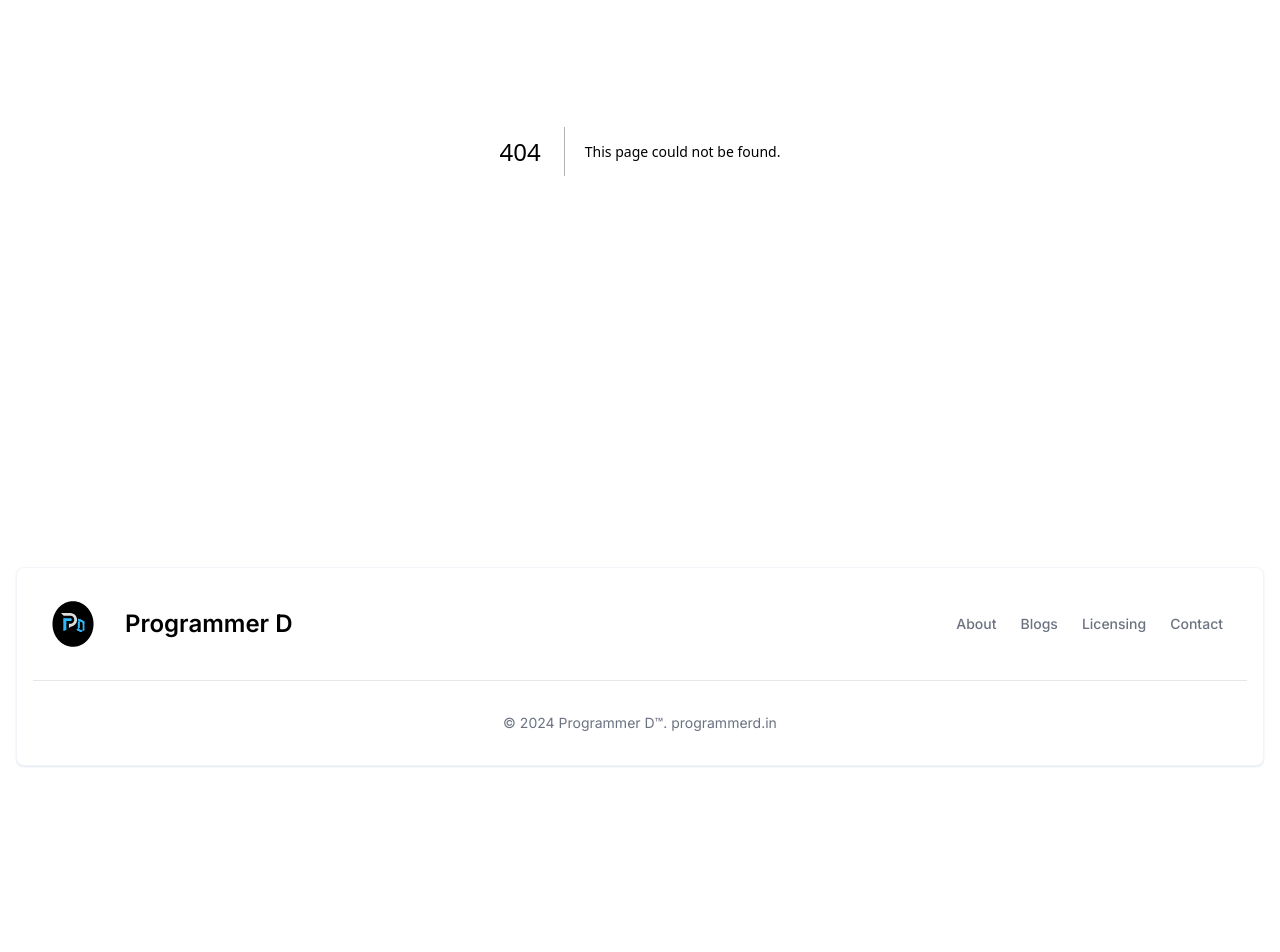
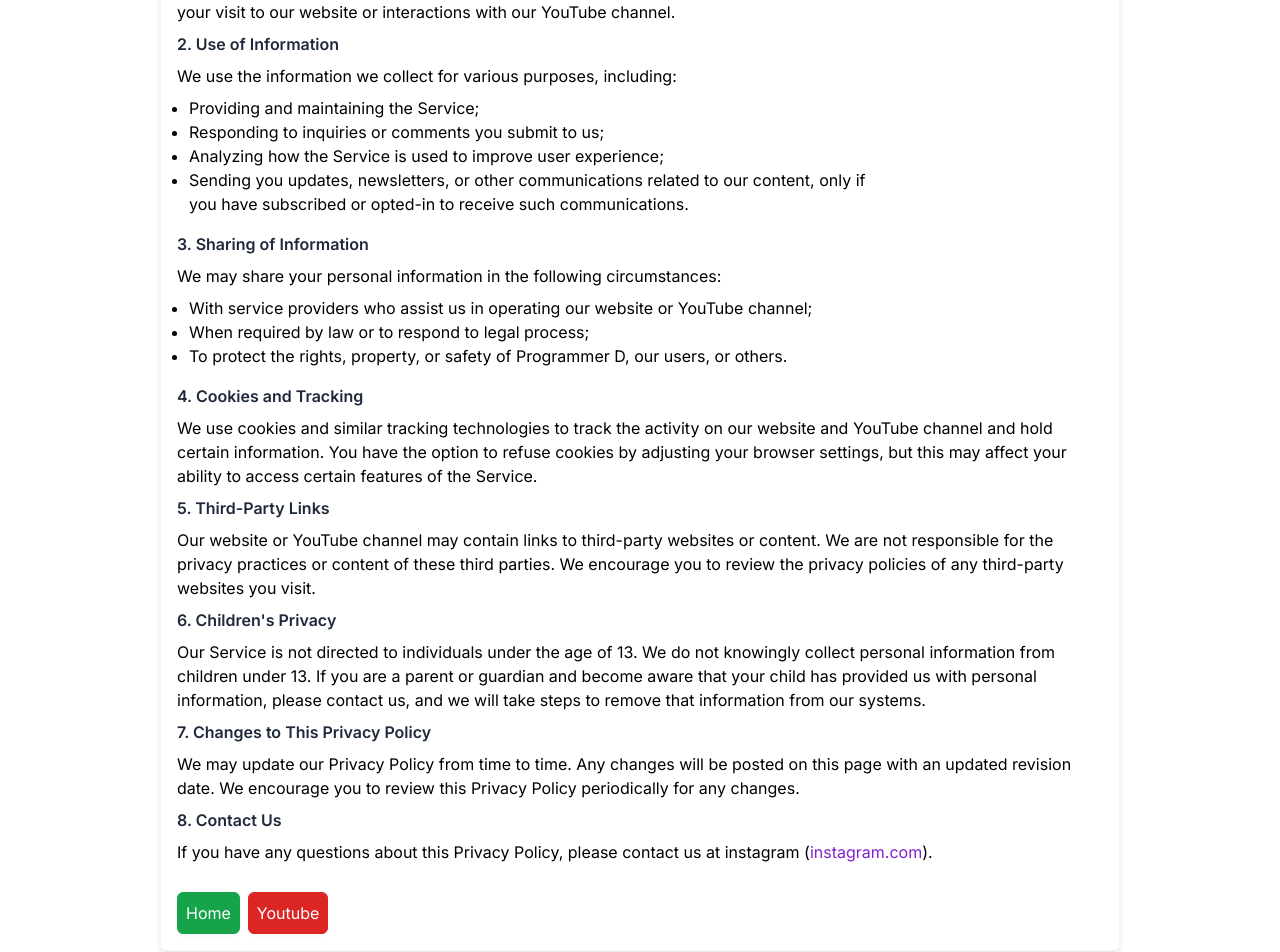
Before and after one commit to DeepakDhiman2005/programmerd, a Next.js app: page /privacy in a window 1280 px wide. Before the commit this address had no page. Shown: the part 320-1272 px from the top of the page. Before the commit the page ends 1102 px from the top, so only its background shows below. Built offline with nearby package versions, Linux system fonts and the light colour scheme.

Commit message:
Programmer D

```diff
--- /dev/null
+++ b/src/app/privacy/layout.js
@@ -0,0 +1,10 @@
+export const metadata = {
+  title: 'Privacy - ProgrammerD',
+  description: 'Privacy of programmerD.'
+}
+
+export default function PrivacyLayout({children}) {
+  return (
+    <div>{children}</div>
+  )
+}
--- /dev/null
+++ b/src/app/privacy/page.jsx
@@ -0,0 +1,65 @@
+"use client"
+import React from "react";
+
+import Button from "@/components/Button";
+import { useRouter } from "next/navigation";
+
+const Privacy = () => {
+    const router = useRouter();
+
+    return <>
+        <div className="flex justify-center items-center">
+            <div className="w-full md:w-3/4 flex justify-start mt-10 p-4 border border-slate-100 shadow-md shadow-slate-200 rounded-md mb-10 items-start flex-col">
+                <h2 className="text-slate-800 font-semibold">Privacy Policy</h2>
+                <p className="mt-3 mb-3 text-slate-700 text-sm font-semibold">This Privacy Policy describes how Programmer D ("we", "us", or "our") collects, uses, and shares personal information when you visit our website or interact with our YouTube channel (collectively referred to as the "Service").</p>
+
+                <h2 className="text-slate-800 mb-2 font-semibold">1. Information We Collect</h2>
+                <p><span className="text-slate-800 font-bold">Personal Information:</span> When you visit our website or interact with our YouTube channel, we may collect certain personal information such as your name, email address, and any other information you voluntarily provide to us.</p>
+
+                <p><span className="text-slate-800 font-bold">Log Data:</span> We may also collect log data, including your IP address, browser type, pages visited, and other statistics about your visit to our website or interactions with our YouTube channel.</p>
+                <h2 className="text-slate-800 mt-2 mb-2 font-semibold">2. Use of Information</h2>
+                <p>We use the information we collect for various purposes, including:</p>
+                <ul className="mt-2 mb-2 ml-3 flex list-disc justify-start items-start flex-col w-3/4">
+                    <li>Providing and maintaining the Service;</li>
+                    <li>Responding to inquiries or comments you submit to us;</li>
+                    <li>Analyzing how the Service is used to improve user experience;</li>
+                    <li>Sending you updates, newsletters, or other communications related to our content, only if you have subscribed or opted-in to receive such communications.</li>
+                </ul>
+                <h2 className="text-slate-800 mt-2 mb-2 font-semibold">3. Sharing of Information</h2>
+                <p>We may share your personal information in the following circumstances:</p>
+                <ul className="mt-2 mb-2 ml-3 flex list-disc justify-start items-start flex-col w-3/4">
+                    <li>With service providers who assist us in operating our website or YouTube channel;</li>
+                    <li>When required by law or to respond to legal process;</li>
+                    <li>To protect the rights, property, or safety of Programmer D, our users, or others.</li>
+                </ul>
+
+                <h2 className="text-slate-800 mt-2 mb-2 font-semibold">4. Cookies and Tracking</h2>
+                <p>We use cookies and similar tracking technologies to track the activity on our website and YouTube channel and hold certain information. You have the option to refuse cookies by adjusting your browser settings, but this may affect your ability to access certain features of the Service.</p>
+
+                <h2 className="text-slate-800 mt-2 mb-2 font-semibold">5. Third-Party Links</h2>
+                <p>Our website or YouTube channel may contain links to third-party websites or content. We are not responsible for the privacy practices or content of these third parties. We encourage you to review the privacy policies of any third-party websites you visit.</p>
+
+                <h2 className="text-slate-800 mt-2 mb-2 font-semibold">6. Children's Privacy</h2>
+                <p>Our Service is not directed to individuals under the age of 13. We do not knowingly collect personal information from children under 13. If you are a parent or guardian and become aware that your child has provided us with personal information, please contact us, and we will take steps to remove that information from our systems.</p>
+
+                <h2 className="text-slate-800 mt-2 mb-2 font-semibold">7. Changes to This Privacy Policy</h2>
+                <p>We may update our Privacy Policy from time to time. Any changes will be posted on this page with an updated revision date. We encourage you to review this Privacy Policy periodically for any changes.</p>
+
+                <h2 className="text-slate-800 mt-2 mb-2 font-semibold">8. Contact Us</h2>
+                <p>If you have any questions about this Privacy Policy, please contact us at instagram (<a href="https://www.instagram.com/deepakdhiman4367/" target="_blank" className="text-purple-700 hover:text-blue-700 no-underline">instagram.com</a>).</p>
+
+                <div className="flex justify-start mt-7 items-center">
+                    <Button color="green" onClick={() => {
+                        router.push("/");
+                    }}>Home</Button>
+                    <a href="https://www.youtube.com/@ProgrammerD7" className="ml-2" target="_blank">
+                        <Button color="red">Youtube</Button>
+                    </a>
+                </div>
+
+            </div>
+        </div>
+    </>
+}
+
+export default Privacy;
--- a/src/components/Footer.jsx
+++ b/src/components/Footer.jsx
@@ -15,7 +15,7 @@ const Footer = () => {
                     </a>
                     <ul className="flex flex-wrap items-center mb-6 text-sm font-medium text-gray-500 sm:mb-0 dark:text-gray-400">
                         <li>
-                            <a href="#" className="hover:underline me-4 md:me-6">About</a>
+                            <Link href={"/privacy"} className="hover:underline me-4 md:me-6 cursor-pointer">Privacy</Link>
                         </li>
                         <li>
                             <Link href={"/blogs"} className="hover:underline me-4 md:me-6 cursor-pointer">Blogs</Link>
```
